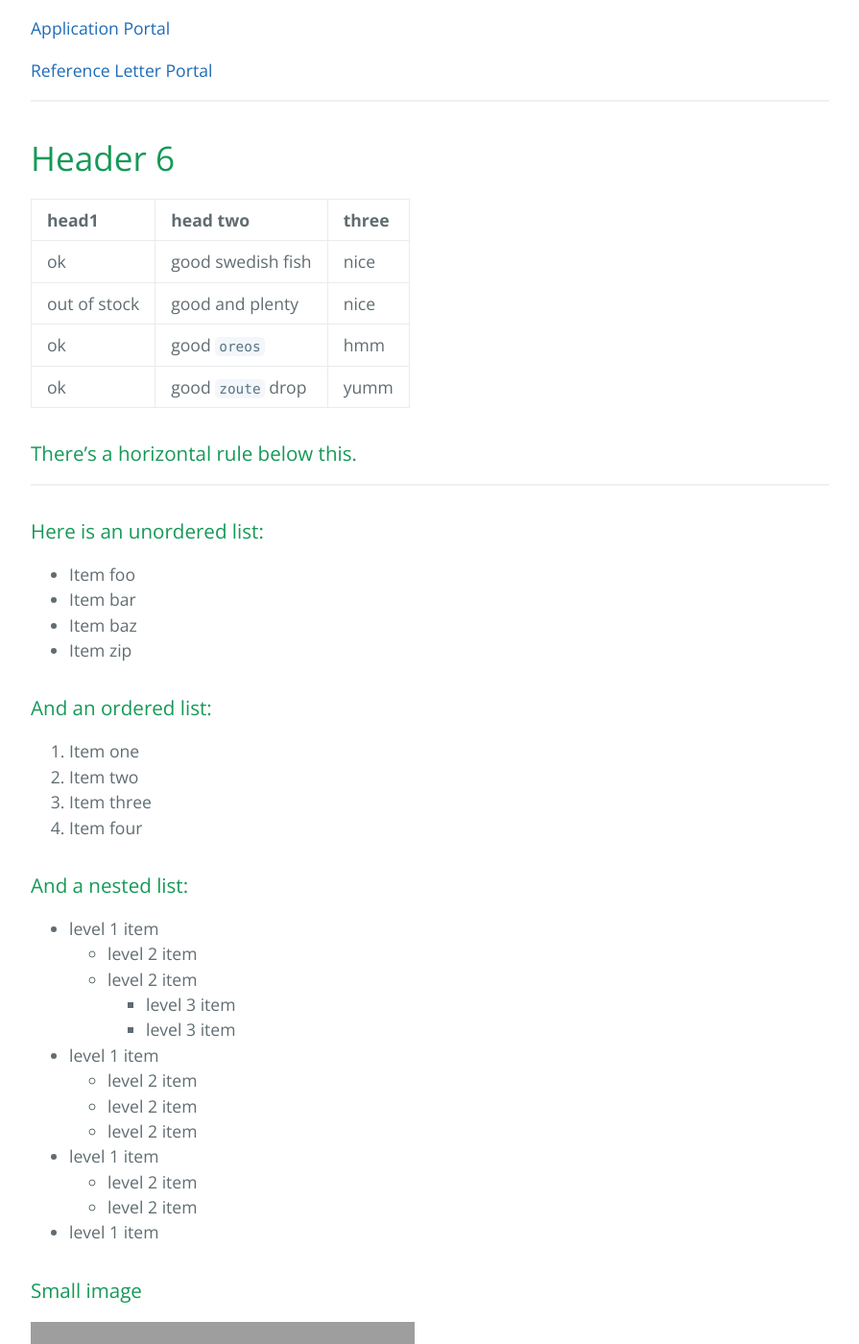
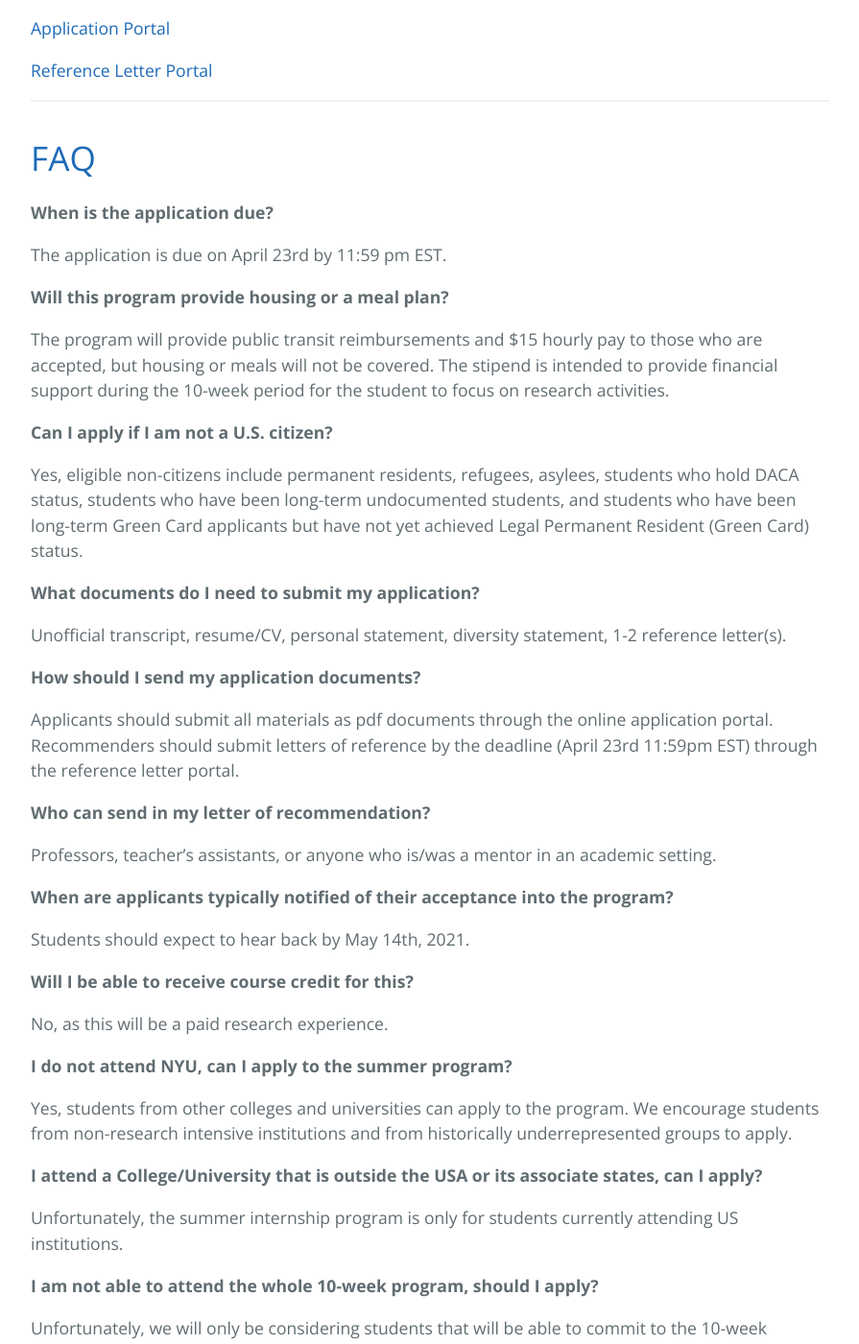
Before and after one commit to NICDIundergrad/SummerUndergradProgramWeb, a Jekyll site: the page built from index.md, in a window 1280 px wide and 1400 px high, scrolled down 2309 px. Shown: the whole window at 96% size, without its empty margins (192-1087 px from the left). Built offline with Jekyll 4.4.1, drawn with Linux system fonts in a browser that asks for light colours; our own code applies the rules of GitHub Pages for plain Markdown files; some of the changed text lies outside the part shown; grey boxes are pictures that could not be loaded.

Commit message:
Update index.md

````diff
--- a/index.md
+++ b/index.md
@@ -15,7 +15,7 @@ Summer interns accepted into the program will receive $15 an hour at 35 hours pe
 
 * * *
 
-# Funding
+# [Funding](#funding)
 
 - Summer interns accepted into the program will receive $15 an hour at 35 hours per week for 10 weeks.
 - Interns will also be provided with a subsidized subway/bus card for daily travel.
@@ -23,14 +23,14 @@ Summer interns accepted into the program will receive $15 an hour at 35 hours pe
 
 * * *
 
-# COVID-19 Statement
+# [COVID-19 Statement](#covid)
 
 - As per (date we put announcement on the website), research at NYU is continuing and participants will be able to partake in neuroscience research during the summer of 2021. The COVID-19 situation is being closely monitored and we will provide relevant updates in the event of a change.
 - All summer interns will be required to follow NYU Langone Health guidelines regarding COVID-19 testing and prevention. Guidelines include, but are not limited to, COVID-testing, self-isolation, mask-wearing, social-distancing, room capacity limits, and use of face-shields during training.
 
 * * *
 
-# Apply Now!
+# [Apply Now!](#applynow)
 
 The applications are due on April 23rd by 11:59 pm EST. Notifications of acceptance into the summer internship will be sent by May 14th. The on-boarding process will start soon thereafter. The program will run from June 7th to August 13th.
 
@@ -40,75 +40,56 @@ The applications are due on April 23rd by 11:59 pm EST. Notifications of accepta
 
 * * *
 
-# Header 6
+# [FAQ](#faq)
 
-| head1        | head two          | three |
-|:-------------|:------------------|:------|
-| ok           | good swedish fish | nice  |
-| out of stock | good and plenty   | nice  |
-| ok           | good `oreos`      | hmm   |
-| ok           | good `zoute` drop | yumm  |
+**When is the application due?**
 
-### There's a horizontal rule below this.
+The application is due on April 23rd by 11:59 pm EST.
 
-* * *
+**Will this program provide housing or a meal plan?**
 
-### Here is an unordered list:
+The program will provide public transit reimbursements and $15 hourly pay to those who are accepted, but housing or meals will not be covered. The stipend is intended to provide financial support during the 10-week period for the student to focus on research activities.
 
-*   Item foo
-*   Item bar
-*   Item baz
-*   Item zip
+**Can I apply if I am not a U.S. citizen?**
 
-### And an ordered list:
+Yes, eligible non-citizens include permanent residents, refugees, asylees, students who hold DACA status, students who have been long-term undocumented students, and students who have been long-term Green Card applicants but have not yet achieved Legal Permanent Resident (Green Card) status.
 
-1.  Item one
-1.  Item two
-1.  Item three
-1.  Item four
+**What documents do I need to submit my application?**
 
-### And a nested list:
+Unofficial transcript, resume/CV, personal statement, diversity statement, 1-2 reference letter(s).
 
-- level 1 item
-  - level 2 item
-  - level 2 item
-    - level 3 item
-    - level 3 item
-- level 1 item
-  - level 2 item
-  - level 2 item
-  - level 2 item
-- level 1 item
-  - level 2 item
-  - level 2 item
-- level 1 item
+**How should I send my application documents?**
 
-### Small image
+Applicants should submit all materials as pdf documents through the online application portal. Recommenders should submit letters of reference by the deadline (April 23rd 11:59pm EST) through the reference letter portal.
 
-![Octocat](https://github.githubassets.com/images/icons/emoji/octocat.png)
+**Who can send in my letter of recommendation?**
 
-### Large image
+Professors, teacher’s assistants, or anyone who is/was a mentor in an academic setting.
 
-![Branching](https://guides.github.com/activities/hello-world/branching.png)
+**When are applicants typically notified of their acceptance into the program?**
 
+Students should expect to hear back by May 14th, 2021.
 
-### Definition lists can be used with HTML syntax.
+**Will I be able to receive course credit for this?**
 
-<dl>
-<dt>Name</dt>
-<dd>Godzilla</dd>
-<dt>Born</dt>
-<dd>1952</dd>
-<dt>Birthplace</dt>
-<dd>Japan</dd>
-<dt>Color</dt>
-<dd>Green</dd>
-</dl>
+No, as this will be a paid research experience.
 
-```
-Long, single-line code blocks should not wrap. They should horizontally scroll if they are too long. This line should be long enough to demonstrate this.
-```
+**I do not attend NYU, can I apply to the summer program?**
 
-```
-The final element.
-```
+Yes, students from other colleges and universities can apply to the program. We encourage students from non-research intensive institutions and from historically underrepresented groups to apply.
+
+**I attend a College/University that is outside the USA or its associate states, can I apply?**
+
+Unfortunately, the summer internship program is only for students currently attending US institutions.
+
+**I am not able to attend the whole 10-week program, should I apply?**
+
+Unfortunately, we will only be considering students that will be able to commit to the 10-week summer internship period.
+
+**Where can I find information on the Faculty and labs that are part of the Neuroscience Institute?**
+
+You can find information on the Faculty members at the Neuroscience Institute here: https://med.nyu.edu/departments-institutes/neuroscience/faculty .
+
+# [Contact Us](#contact)
+
+For additional inquiries regarding the program please reach out to us at email@@@
````
